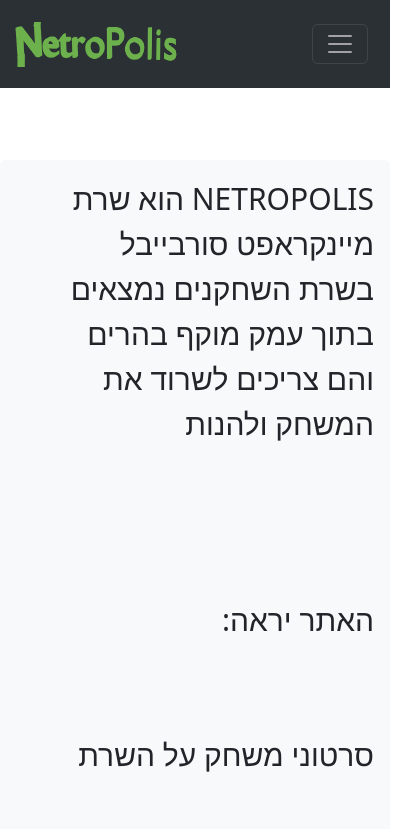
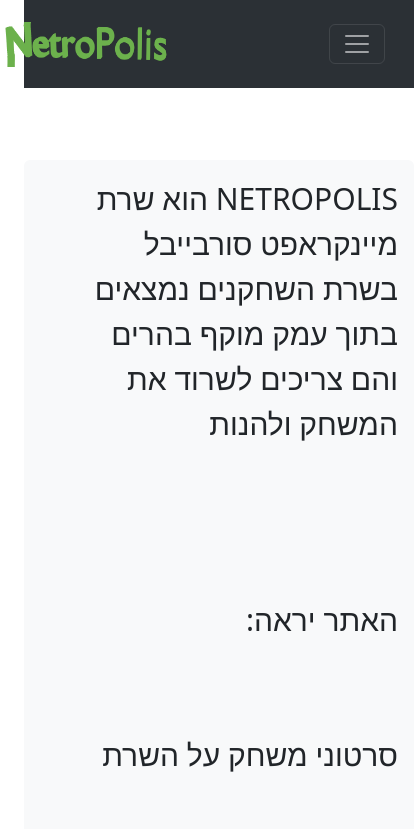
Before and after one commit to netropoliss/netropoliss.github.io, a plain HTML site: page index.html in a window 390 px wide. Shown: the top 829 px of the page, 414 px wide, since content can reach past the window. Drawn offline with nearby package versions, Linux system fonts and the light colour scheme; some packages are replaced by stand-ins of ours; a script that the page names is missing.

Commit message:
Add files via upload

```diff
--- a/adjustforphone.css
+++ b/adjustforphone.css
@@ -13,13 +13,13 @@
 
 .navbar-toggler {
     position: relative;
-    left: 300px;
+    left: 80%;
 }
 
 
 .logo {
     position: relative;
-    right: 170px;
+    right: 120%;
 }
 
 .underlogo {
```
